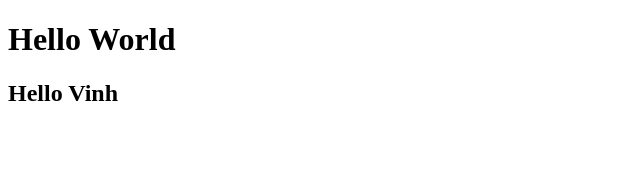
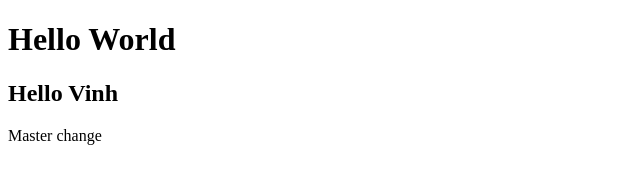
Before and after one commit to vinbuddy/Git-Demo, a plain HTML site: page index.html in a window 1280 px wide. Shown: the whole page, without its empty margins (0-640 px from the left). Drawn offline with Linux system fonts and the light colour scheme.

Commit message:
Add p tag (master)

```diff
--- a/index.html
+++ b/index.html
@@ -10,6 +10,8 @@
 <body>
     <h1>Hello World</h1>
     <h2>Hello Vinh</h2>
+
+    <p>Master change</p>
 </body>
 
 </html>
```
